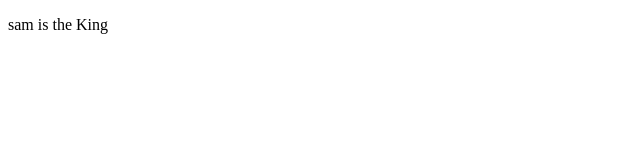
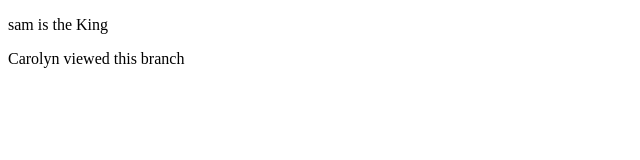
Before and after one commit to Samuel-Abel/git-practice, a plain HTML site: page index.html in a window 1280 px wide. Shown: the whole page, without its empty margins (0-640 px from the left). Drawn offline with Linux system fonts and the light colour scheme.

Commit message:
Carolyn added a comment

```diff
--- a/index.html
+++ b/index.html
@@ -7,5 +7,6 @@
 </head>
 <body>
     <p>sam is the King</p>
+    <p>Carolyn viewed this branch</p>
 </body>
 </html>
```
